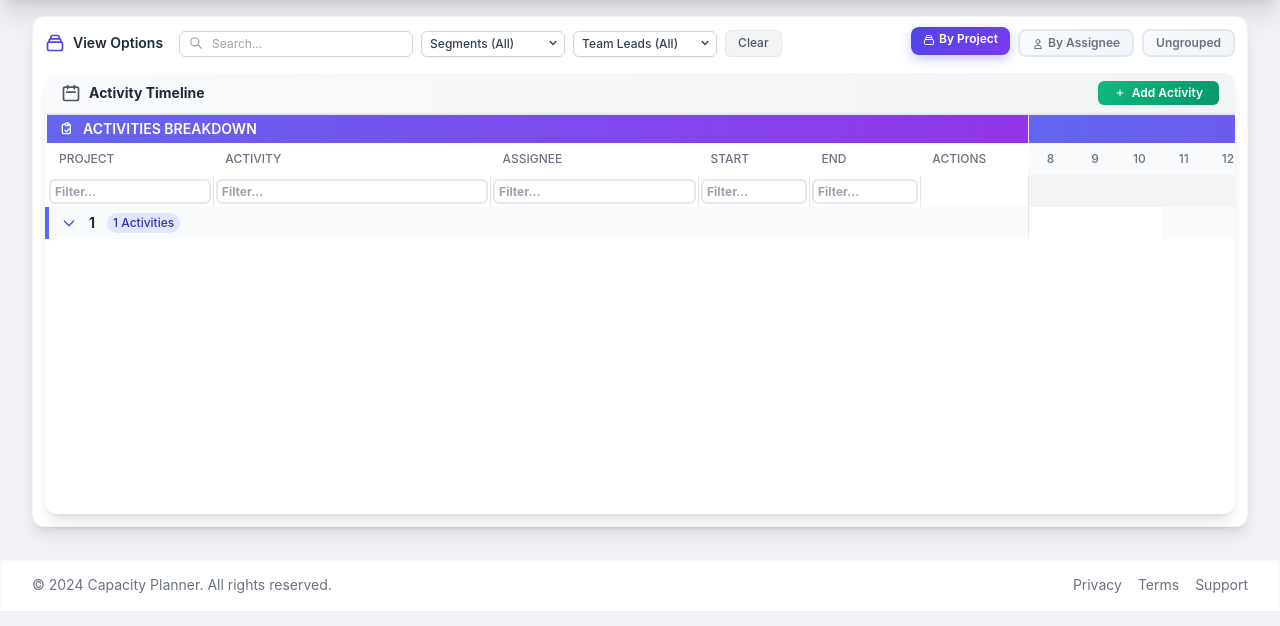
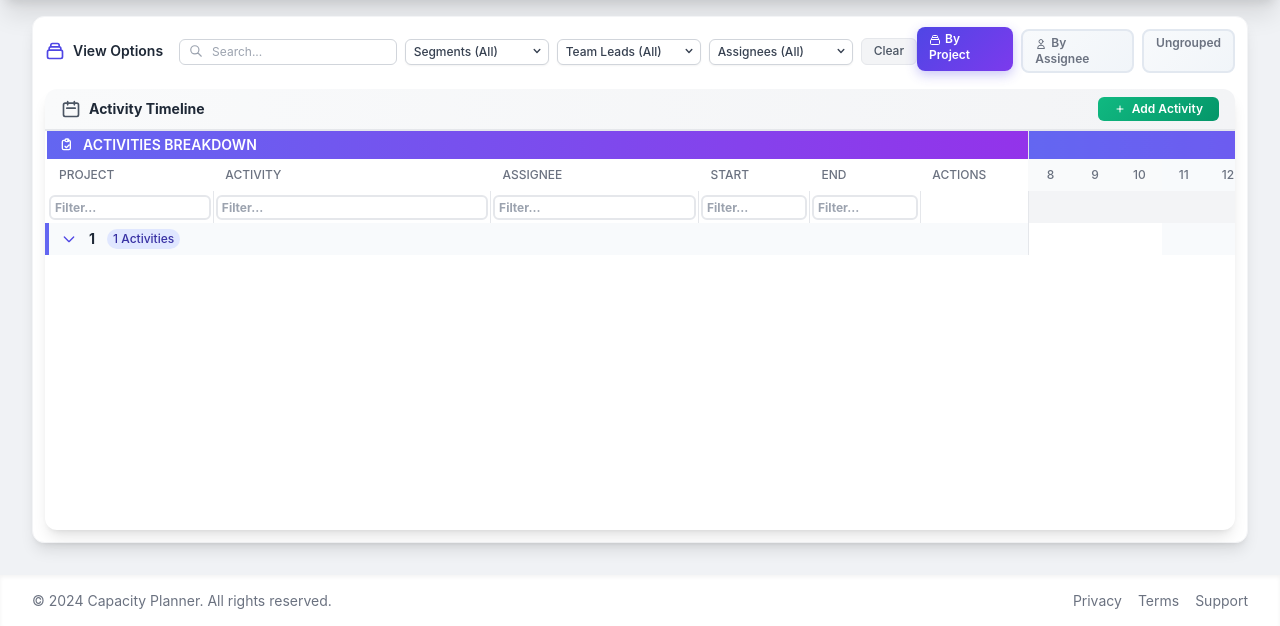
Before and after one commit to Mahi7594/capacity_planner, a Django app: page /planner/all/ in a window 1280 px wide. Shown: the part 138-764 px from the top of the page. Run offline with Django 5.2, Linux system fonts and the light colour scheme; tables that the repository leaves empty hold one stand-in row (values such as "Sample post"); some libraries are stand-ins or nearby versions.

Commit message:
Added filter for assignee & added the date wise sort option when activities are ungrouped.

```diff
--- a/planner/templates/planner/activity_planner.html
+++ b/planner/templates/planner/activity_planner.html
@@ -182,6 +182,25 @@
                         </div>
                     </div>
 
+                    <div class="relative inline-block text-left" id="assigneeFilterDropdown">
+                        <button type="button" onclick="toggleFilterMenu('assigneeMenu')" class="inline-flex justify-between w-36 rounded-md border border-gray-300 shadow-sm px-2 py-1 bg-white text-xs font-medium text-gray-700 hover:bg-gray-50 focus:outline-none">
+                            <span id="assigneeBtnText">Assignees (All)</span>
+                            <svg class="-mr-1 ml-1 h-3.5 w-3.5" xmlns="http://www.w3.org/2000/svg" viewBox="0 0 20 20" fill="currentColor">
+                                <path fill-rule="evenodd" d="M5.293 7.293a1 1 0 011.414 0L10 10.586l3.293-3.293a1 1 0 111.414 1.414l-4 4a1 1 0 01-1.414 0l-4-4a1 1 0 010-1.414z" clip-rule="evenodd" />
+                            </svg>
+                        </button>
+                        <div id="assigneeMenu" class="hidden origin-top-right absolute right-0 mt-1 w-48 rounded-md shadow-lg bg-white ring-1 ring-black ring-opacity-5 z-50 filter-dropdown-menu">
+                            <div class="p-1 space-y-0.5">
+                                {% for assignee in assignees %}
+                                <label class="flex items-center space-x-2 px-2 py-1 hover:bg-gray-100 rounded cursor-pointer">
+                                    <input type="checkbox" value="{{ assignee.name|lower }}" class="assignee-checkbox form-checkbox h-3 w-3 text-indigo-600 rounded border-gray-300 focus:ring-indigo-500 transition duration-150 ease-in-out">
+                                    <span class="text-xs text-gray-700">{{ assignee.name }}</span>
+                                </label>
+                                {% endfor %}
+                            </div>
+                        </div>
+                    </div>
+
                     <button id="clearFilters" class="bg-gray-100 text-gray-600 px-3 py-1 rounded-md hover:bg-gray-200 text-xs font-medium border border-gray-200 transition-colors">Clear</button>
                 </div>
             </div>
@@ -191,6 +210,18 @@
                     <a href="?group_by=project" class="grouping-tab py-1 px-3 rounded-lg font-semibold text-xs {% if grouping_method == 'project' %}active{% endif %}"><svg class="w-3 h-3 inline mr-1" fill="none" stroke="currentColor" viewBox="0 0 24 24"><path stroke-linecap="round" stroke-linejoin="round" stroke-width="2" d="M19 11H5m14 0a2 2 0 012 2v6a2 2 0 01-2 2H5a2 2 0 01-2-2v-6a2 2 0 012-2m14 0V9a2 2 0 00-2-2M5 11V9a2 2 0 012-2m0 0V5a2 2 0 012-2h6a2 2 0 012 2v2M7 7h10"></path></svg>By Project</a>
                     <a href="?group_by=engineer" class="grouping-tab py-1 px-3 rounded-lg font-semibold text-xs {% if grouping_method == 'engineer' %}active{% endif %}"><svg class="w-3 h-3 inline mr-1" fill="none" stroke="currentColor" viewBox="0 0 24 24"><path stroke-linecap="round" stroke-linejoin="round" stroke-width="2" d="M16 7a4 4 0 11-8 0 4 4 0 018 0zM12 14a7 7 0 00-7 7h14a7 7 0 00-7-7z"></path></svg>By Assignee</a>
                     <a href="?group_by=none" class="grouping-tab py-1 px-3 rounded-lg font-semibold text-xs {% if grouping_method == 'none' %}active{% endif %}">Ungrouped</a>
+
+                    {% if grouping_method == 'none' %}
+                    <a href="?group_by=none&sort={% if sort_order == 'asc' %}desc{% else %}asc{% endif %}"
+                       class="bg-white border border-gray-300 text-gray-700 hover:bg-gray-50 py-1 px-3 rounded-lg font-semibold text-xs flex items-center transition-colors shadow-sm"
+                       title="Sort by Start Date">
+                        {% if sort_order == 'asc' %}
+                            <svg class="w-3 h-3 mr-1" fill="none" stroke="currentColor" viewBox="0 0 24 24"><path stroke-linecap="round" stroke-linejoin="round" stroke-width="2" d="M3 4h13M3 8h9m-9 4h6m4 0l4-4m0 0l4 4m-4-4v12"></path></svg> Oldest First
+                        {% else %}
+                            <svg class="w-3 h-3 mr-1" fill="none" stroke="currentColor" viewBox="0 0 24 24"><path stroke-linecap="round" stroke-linejoin="round" stroke-width="2" d="M3 4h13M3 8h9m-9 4h5m4 0v10m0 0l4-4m-4 4l-4-4"></path></svg> Newest First
+                        {% endif %}
+                    </a>
+                    {% endif %}
                 </div>
             </div>
         </div>
@@ -461,6 +492,7 @@ document.addEventListener('DOMContentLoaded', () => {
     const searchInput = document.getElementById('searchInput'); // Main search
     const segmentCheckboxes = document.querySelectorAll('.segment-checkbox');
     const leaderCheckboxes = document.querySelectorAll('.leader-checkbox');
+    const assigneeCheckboxes = document.querySelectorAll('.assignee-checkbox');
     const clearFiltersBtn = document.getElementById('clearFilters');
 
     const groupHeaders = document.querySelectorAll('.group-header');
@@ -485,6 +517,9 @@ document.addEventListener('DOMContentLoaded', () => {
         const selectedLeaders = Array.from(leaderCheckboxes)
                                      .filter(cb => cb.checked)
                                      .map(cb => cb.value);
+        const selectedAssignees = Array.from(assigneeCheckboxes)
+                                     .filter(cb => cb.checked)
+                                     .map(cb => cb.value);
 
         // Update button text
         const segmentBtnText = document.getElementById('segmentBtnText');
@@ -492,6 +527,9 @@ document.addEventListener('DOMContentLoaded', () => {
 
         const leadBtnText = document.getElementById('leadBtnText');
         if (leadBtnText) leadBtnText.textContent = selectedLeaders.length > 0 ? `Team Leads (${selectedLeaders.length})` : 'Team Leads (All)';
+
+        const assigneeBtnText = document.getElementById('assigneeBtnText');
+        if (assigneeBtnText) assigneeBtnText.textContent = selectedAssignees.length > 0 ? `Assignees (${selectedAssignees.length})` : 'Assignees (All)';
 
         let anyRowVisible = false;
 
@@ -528,7 +566,13 @@ document.addEventListener('DOMContentLoaded', () => {
                 if (!selectedLeaders.includes(teamLead)) isVisible = false;
             }
 
-            // 4. Column Specific Filters
+            // 4. Assignee Filter
+            if (isVisible && selectedAssignees.length > 0) {
+                const assignee = row.dataset.assignee || '';
+                if (!selectedAssignees.includes(assignee)) isVisible = false;
+            }
+
+            // 5. Column Specific Filters
             if (isVisible) {
                 for (const column in colFilters) {
                     const cell = row.querySelector(`[data-filter-column="${column}"]`);
@@ -571,6 +615,7 @@ document.addEventListener('DOMContentLoaded', () => {
     filterInputs.forEach(input => input.addEventListener('keyup', applyFilters));
     segmentCheckboxes.forEach(cb => cb.addEventListener('change', applyFilters));
     leaderCheckboxes.forEach(cb => cb.addEventListener('change', applyFilters));
+    assigneeCheckboxes.forEach(cb => cb.addEventListener('change', applyFilters));
 
     if (clearFiltersBtn) {
         clearFiltersBtn.addEventListener('click', function() {
@@ -578,6 +623,7 @@ document.addEventListener('DOMContentLoaded', () => {
             filterInputs.forEach(input => input.value = '');
             segmentCheckboxes.forEach(cb => cb.checked = false);
             leaderCheckboxes.forEach(cb => cb.checked = false);
+            assigneeCheckboxes.forEach(cb => cb.checked = false);
             applyFilters();
         });
     }
--- a/planner/views.py
+++ b/planner/views.py
@@ -164,31 +164,42 @@ def project_list_view(request):
 def consolidated_planner_view(request):
     form = ActivityForm()
     grouping_method = request.GET.get('group_by', 'project')
+    sort_order = request.GET.get('sort', 'asc')
+
     if request.method == 'POST' and 'add_activity' in request.POST:
         form = ActivityForm(request.POST)
         if form.is_valid():
             form.save()
-            query_string = urlencode({'group_by': grouping_method})
-            return redirect(f"{reverse('consolidated_planner')}?{query_string}")
+            query_params = {'group_by': grouping_method}
+            if sort_order: query_params['sort'] = sort_order
+            return redirect(f"{reverse('consolidated_planner')}?{urlencode(query_params)}")
 
-    # Prefetch relevant data for filtering
     all_activities_qs = Activity.objects.select_related('project__segment', 'project__team_lead', 'project_type__category', 'assignee').all()
     context = _prepare_gantt_context(all_activities_qs)
 
-    # Get filter data from all projects (to be consistent with project list)
+    # Fetch filter options
     all_projects = Project.objects.all()
     segments = Segment.objects.filter(project__in=all_projects).distinct().order_by('name')
     team_leads = Employee.objects.filter(led_projects__in=all_projects).distinct().order_by('name')
+    assignees = Employee.objects.filter(is_active=True).order_by('name')
 
     display_data = defaultdict(list)
     if grouping_method == 'engineer':
         sorted_activities = sorted(context['activities'], key=lambda a: (a.assignee.name if a.assignee else "Unassigned", a.start_date))
         for act in sorted_activities:
             display_data[act.assignee.name if act.assignee else "Unassigned"].append(act)
+
     elif grouping_method == 'none':
-        # Ungrouped mode
-        sorted_activities = sorted(context['activities'], key=lambda a: a.start_date)
+        # Ungrouped mode with sorting
+        reverse_sort = True if sort_order == 'desc' else False
+        # Use a safe key for sorting: if start_date is None, use min or max date to avoid comparison errors
+        sorted_activities = sorted(
+            context['activities'],
+            key=lambda a: a.start_date if a.start_date else (date.max if reverse_sort else date.min),
+            reverse=reverse_sort
+        )
         display_data['All Activities'] = sorted_activities
+
     else:
         # Default fallback to 'project'
         grouping_method = 'project'
@@ -217,9 +228,11 @@ def consolidated_planner_view(request):
         'active_nav': 'projects',
         'display_data': dict(display_data),
         'grouping_method': grouping_method,
+        'sort_order': sort_order,
         'gantt_init_data': gantt_init_data,
         'segments': segments,
-        'team_leads': team_leads
+        'team_leads': team_leads,
+        'assignees': assignees
     })
     return render(request, 'planner/activity_planner.html', context)
 
```
